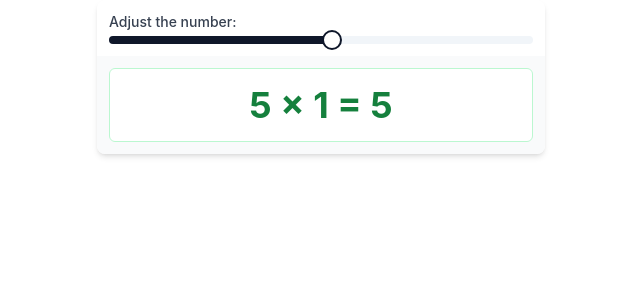
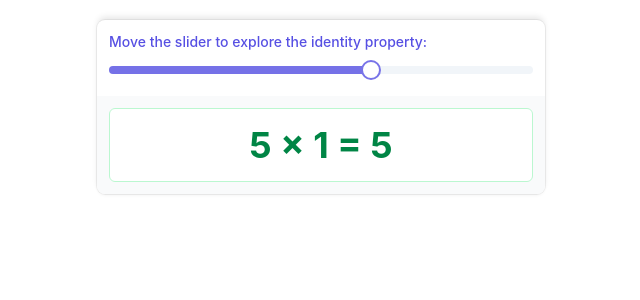
Before and after one commit to Content-Interactives/multiplicative_identity, a React (Vite) app: page / in a window 1280 px wide. Shown: the top 300 px of the page, without its empty margins (319-959 px from the left). Built offline with nearby package versions, Linux system fonts and the light colour scheme.

Commit message:
adjusted styles

```diff
--- a/src/components/MultiplicativeIdentity.jsx
+++ b/src/components/MultiplicativeIdentity.jsx
@@ -5,17 +5,17 @@ const MultiplicativeIdentityInteractive = () => {
   const [number, setNumber] = useState(5);
 
   return (
-    <div className="w-full max-w-md mx-auto shadow-md bg-white rounded-lg overflow-hidden">
+    <div className="w-full max-w-md mx-auto mt-5 shadow-[0_-4px_6px_-1px_rgba(0,0,0,0.1),0_2px_4px_-2px_rgba(0,0,0,0.1),0_0_0_1px_rgba(0,0,0,0.05)] bg-white rounded-lg overflow-hidden">
       <div className="p-3 space-y-3">
         <div className="space-y-2">
           <div className="flex flex-col space-y-1">
-            <label htmlFor="number-slider" className="block text-sm font-medium text-gray-700">
-              Adjust the number:
+            <label htmlFor="number-slider" className="block text-sm font-medium text-[#5750E3] opacity-100">
+              Move the slider to explore the identity property:
             </label>
             <Slider
               id="number-slider"
-              min={-100}
-              max={100}
+              min={-25}
+              max={25}
               step={1}
               value={[number]}
               onValueChange={(value) => setNumber(value[0])}
@@ -28,7 +28,7 @@ const MultiplicativeIdentityInteractive = () => {
       <div className="p-3 bg-gray-50 rounded-b-lg">
         <div className="w-full p-4 bg-white border border-green-200 rounded-md">
           <div className="text-center">
-            <p className="text-4xl font-bold text-green-700">
+            <p className="text-4xl font-bold text-[#008545]">
               {number} × 1 = {number}
             </p>
           </div>
--- a/src/components/ui/slider.jsx
+++ b/src/components/ui/slider.jsx
@@ -60,7 +60,7 @@ const SliderPrimitive = {
           if (typeof ref === 'function') ref(node);
           else if (ref) ref.current = node;
         }}
-        className={cn("relative flex w-full touch-none select-none items-center", className)}
+        className={cn("relative flex w-full touch-none select-none items-center py-2.5", className)}
         onPointerDown={handlePointerDown}
         {...props}
       >
@@ -79,14 +79,14 @@ const SliderPrimitive = {
   Range: React.forwardRef(({ className, ...props }, ref) => (
     <div
       ref={ref}
-      className={cn("absolute h-full bg-slate-900", className)}
+      className={cn("absolute h-full bg-[rgba(87,80,227,0.8)]", className)}
       {...props}
     />
   )),
   Thumb: React.forwardRef(({ className, ...props }, ref) => (
     <div
       ref={ref}
-      className={cn("block h-5 w-5 rounded-full border-2 border-slate-900 bg-white ring-offset-white transition-colors focus-visible:outline-none", className)}
+      className={cn("block h-5 w-5 rounded-full border-2 border-[rgba(87,80,227,0.8)] bg-white ring-offset-white transition-colors focus-visible:outline-none", className)}
       {...props}
     />
   ))
@@ -105,7 +105,7 @@ const Slider = React.forwardRef(({ className, value, onValueChange, min = 0, max
   return (
     <SliderPrimitive.Root
       ref={ref}
-      className={cn("relative flex w-full touch-none select-none items-center", className)}
+      className={cn("relative flex w-full touch-none select-none items-center py-2.5", className)}
       value={value}
       onValueChange={onValueChange}
       min={min}
@@ -113,12 +113,21 @@ const Slider = React.forwardRef(({ className, value, onValueChange, min = 0, max
       step={step}
       {...props}
     >
-      <SliderPrimitive.Track className="relative h-2 w-full grow overflow-hidden rounded-full bg-slate-100">
-        <SliderPrimitive.Range className="absolute h-full bg-slate-900" style={{ width: percentage }} />
+      <SliderPrimitive.Track className="relative h-2 w-full grow overflow-hidden rounded-full bg-slate-100 px-2">
+        <SliderPrimitive.Range
+          className="absolute h-full bg-[rgba(178, 174, 255, 0.8)]"
+          style={{
+            width: `calc(${percentage} + 8px)`,
+            left: '-8px'
+          }}
+        />
       </SliderPrimitive.Track>
       <SliderPrimitive.Thumb
-        className="absolute block h-5 w-5 rounded-full border-2 border-slate-900 bg-white ring-offset-white transition-colors focus-visible:outline-none"
-        style={{ left: percentage, transform: "translateX(-50%)" }}
+        className="absolute block h-5 w-5 rounded-full border-2 border-[rgba(87,80,227,0.8)] bg-white ring-offset-white transition-colors focus-visible:outline-none"
+        style={{
+          left: `clamp(8px, calc(${percentage} + 8px), calc(100% - 8px))`,
+          transform: "translateX(-50%)"
+        }}
       />
     </SliderPrimitive.Root>
   );
```
